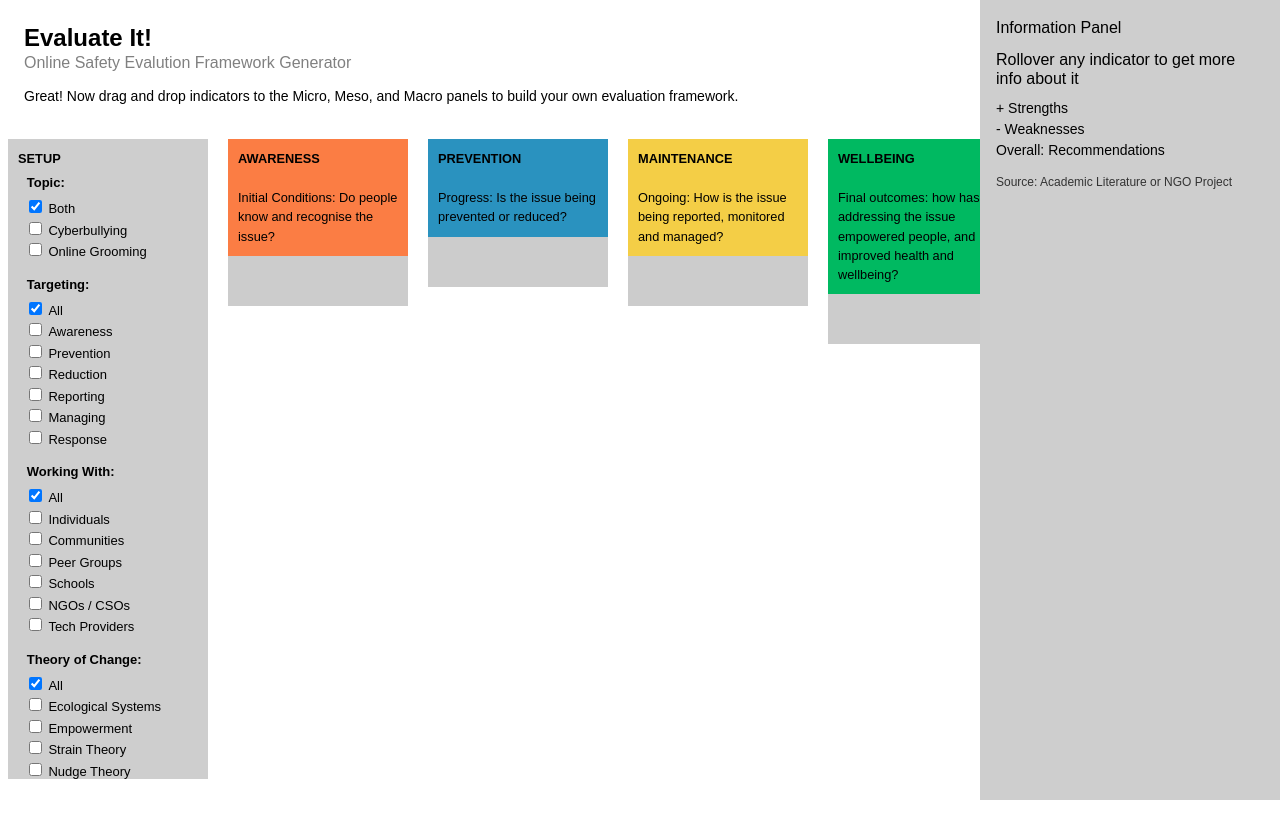
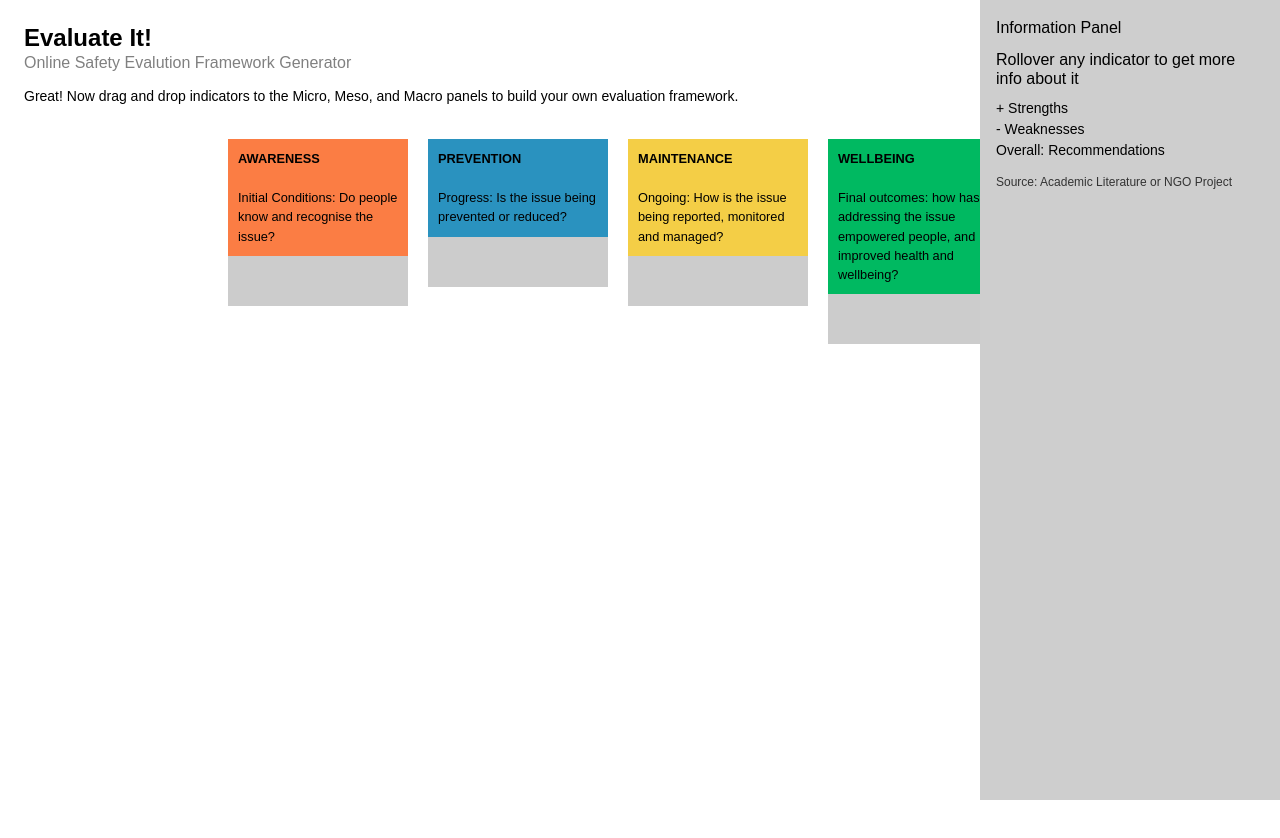
Before and after one commit to lukemunn/evaluate, a plain HTML site: page index.html in a window 1280 px wide. Drawn offline with nearby package versions, Linux system fonts and the light colour scheme; a script that the page names is missing.

Commit message:
remove filters

```diff
--- a/index.html
+++ b/index.html
@@ -47,125 +47,7 @@
 
 
 
-<!-- filters for indicators -->
-<div class="filter" id="options">
 
-	<form autocomplete="off">
-
-		<h2>Setup</h2>
-
-	<fieldset>
-
-		<legend>Topic:</legend>
-
-		<div class="option-set" data-group="topic">
-
-		    <input type="checkbox" id="topic-all" name="topic" class="all" checked />
-		    <label for="topic-all">Both</label><br/>
-
-	   	 	<input type="checkbox" id="cyberbullying" name="topic" value=".cyberbullying" />
-	    	<label for="cyberbullying">Cyberbullying</label><br/>
-
-	  	  	<input type="checkbox" id="grooming" name="topic" value=".grooming" />
-	    	<label for="grooming">Online Grooming</label>
-
-		</div>
-
-	</fieldset>
-
-	<fieldset>
-
-		<legend>Targeting:</legend>
-
-		<div class="option-set" data-group="targeting">
-
-		    <input type="checkbox" id="targeting-all" name="targeting" class="all" checked />
-		    <label for="targeting-all">All</label><br/>
-
-		<input type="checkbox" id="awareness" name="targeting" value=".awareness" />
-		<label for="awareness">Awareness</label><br/>
-
-		<input type="checkbox" id="prevention" name="targeting" value=".prevention" />
-		<label for="prevention">Prevention</label><br/>
-
-		<input type="checkbox" id="reduction" name="targeting" value=".reduction" />
-		<label for="reduction">Reduction</label><br/>
-
-		<input type="checkbox" id="reporting" name="targeting" value=".reporting" />
-		<label for="reduction">Reporting</label><br/>
-
-		<input type="checkbox" id="managing" name="targeting" value=".managing" />
-		<label for="managing">Managing</label><br/>
-
-		<input type="checkbox" id="response" name="targeting" value=".response" />
-		<label for="reduction">Response</label>
-
-		</div>
-
-	</fieldset>
-
-	<fieldset>
-
-		<legend>Working With:</legend>
-
-		<div class="option-set" data-group="involving">
-
-		 <input type="checkbox" id="involving-all" name="involving" class="all" checked />
-		 <label for="involving-all">All</label><br/>
-
-		<input type="checkbox" id="individuals" name="involving" value=".individuals" />
-		<label for="individuals">Individuals</label><br/>
-
-		<input type="checkbox" id="communities" name="involving" value=".communities" />
-		<label for="communities">Communities</label><br/>
-
-		<input type="checkbox" id="peergroups" name="involving" value=".peergroups" />
-		<label for="peergroups">Peer Groups</label><br/>
-
-		<input type="checkbox" id="schools" name="involving" value=".schools" />
-		<label for="schools">Schools</label><br/>
-
-		<input type="checkbox" id="ngocso" name="involving" value=".ngos" />
-		<label for="ngocso">NGOs / CSOs</label><br/>
-
-		<input type="checkbox" id="techproviders" name="involving" value=".techproviders" />
-		<label for="techproviders">Tech Providers</label>
-
-		</div>
-
-	</fieldset>
-
-
-	<fieldset>
-
-		<legend>Theory of Change:</legend>
-
-		<div class="option-set" data-group="theory">
-
-    <input type="checkbox" id="theory-all" name="theory" class="all" checked />
-    <label for="theory-all">All</label><br/>
-
-		<input type="checkbox" id="ecological" name="theory" value=".ecological" />
-		<label for="ecological">Ecological Systems</label><br/>
-
-		<input type="checkbox" id="empowerment" name="theory" value=".empowerment" />
-		<label for="empowerment">Empowerment</label><br/>
-
-		<input type="checkbox" id="strain" name="theory" value=".strain" />
-		<label for="strain">Strain Theory</label><br/>
-
-		<input type="checkbox" id="nudge" name="theory" value=".nudge" />
-		<label for="nudge">Nudge Theory</label>
-
-		</div>
-
-	</fieldset>
-
-
-</form>
-
-</div>
-<!-- end filter block -->
 
 <div class="drag-container">
 	<ul class="drag-list">
```
